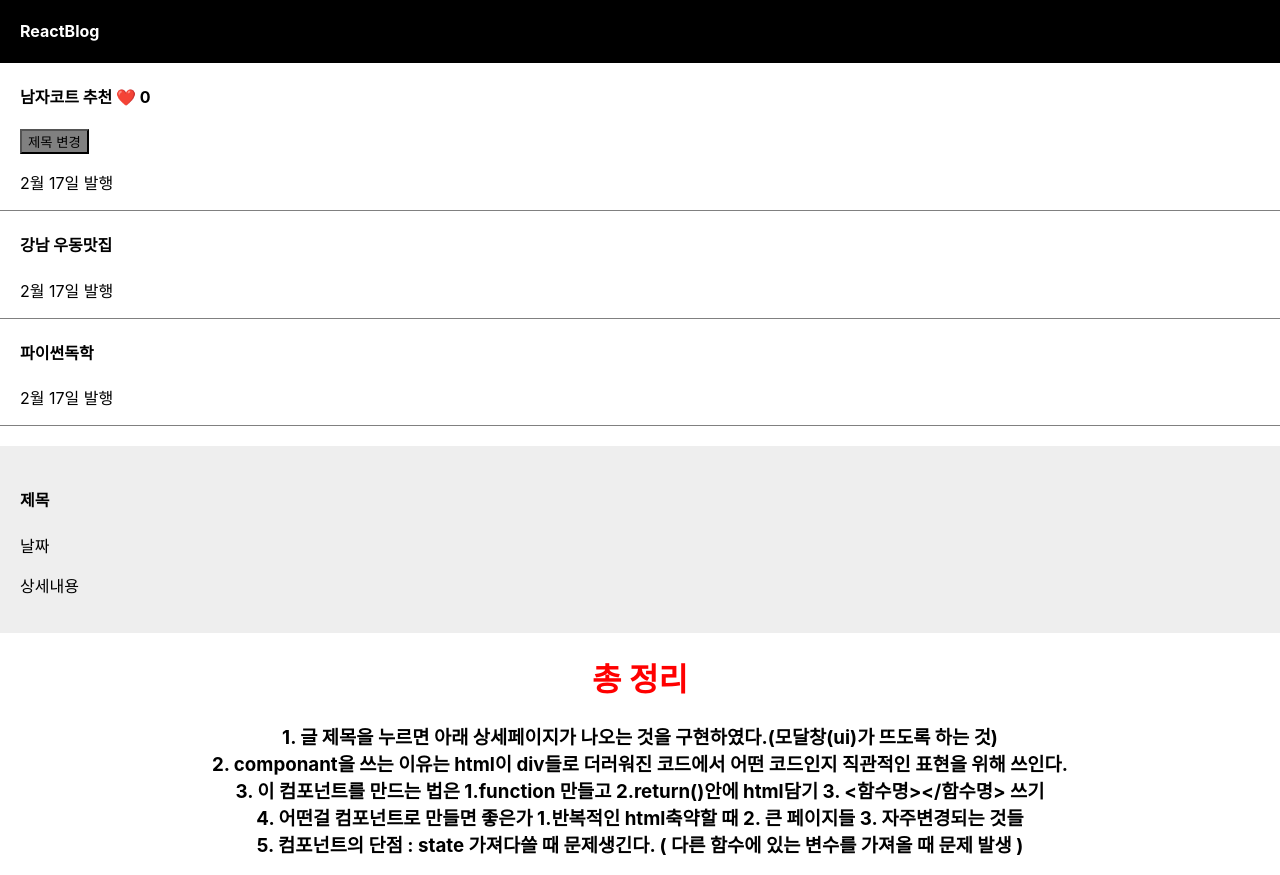
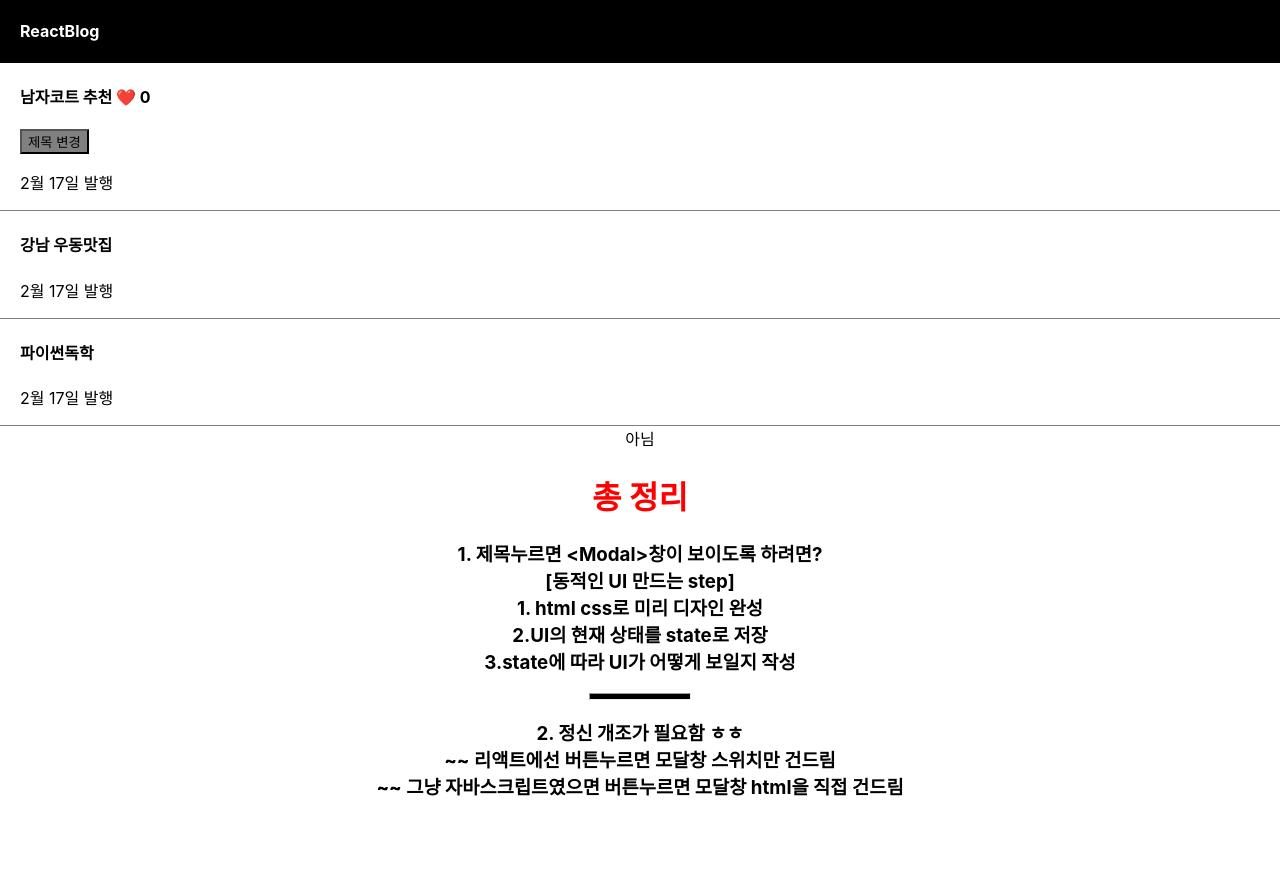
Before and after one commit to jangdayeon/ReactStudying_part1, a React (Create React App) app: page / in a window 1280 px wide. After the commit the page ends 818 px from the top, so only its background shows below. Built offline with nearby package versions, Linux system fonts and the light colour scheme.

Commit message:
리액트 환경에서 동적인 UI 만드는 법(모달창만들기)

```diff
--- a/src/App.js
+++ b/src/App.js
@@ -8,6 +8,9 @@ function App() {
   let logo = "ReactBlog";
   let [a,제목변경] = useState(['남자코트 추천','강남 우동맛집','파이썬독학']);
   let [따봉, 따봉변경] = useState(0);
+  ///////////////////////////////////////////////////////////////
+  let [modal, setModal] = useState('닫힘'); //modal, set --이 관습 , 모달창상태 표현 형식은 자유!
+  ///////////////////////////////////////////////////////////////
 
   function 함수(){
     let copy = [...a];
@@ -30,23 +33,33 @@ function App() {
         <p>2월 17일 발행</p>
       </div>
       <div className="list">
-        <h4>{a[2]}</h4>
+
+        {/* <h4 onClick={()=>{ modal = '열림';}}>{a[2]}</h4> 이 코드는 틀린 코드! setModal을 이용해서 값 변경해야지 눌러서 값이 변경되는 게 실행됨*/}
+        <h4 onClick={()=>{ setModal('열림');}}>{a[2]}</h4>
         <p>2월 17일 발행</p>
       </div>
-
-    {/* ////////////////////////////////////////////// */}
-      <Modal></Modal>
-      {/* 위 코드를 <Modal/> 으로 만 작성해도 된다. */}
-    {/* ////////////////////////////////////////////// */}
+      {/* ////////////////////////////////////////////// */}
+      {
+        // JSX 안에서는 if else 문법을 사용할 수 없다. 대신 삼항연산자라는 건 JSX 중괄호 안에서 사용가능하다.
+        //조건식 ? 조건식 참일 때 실행할 코드 : 조건식 거짓일 때 실행할 코드
+        modal == '열림'? <Modal/> : '아님'
+      }
+      {/* ////////////////////////////////////////////// */}
 
       <div>
         <h1 style={{color:'red'}}>총 정리</h1>
         <h3>
-          1. 글 제목을 누르면 아래 상세페이지가 나오는 것을 구현하였다.(모달창(ui)가 뜨도록 하는 것)<br></br>
-          2. componant을 쓰는 이유는 html이 div들로 더러워진 코드에서 어떤 코드인지 직관적인 표현을 위해 쓰인다.<br></br>
-          3. 이 컴포넌트를 만드는 법은 1.function 만들고 2.return()안에 html담기 3. {'<함수명></함수명>'} 쓰기<br></br>
-          4. 어떤걸 컴포넌트로 만들면 좋은가 1.반복적인 html축약할 때 2. 큰 페이지들 3. 자주변경되는 것들 <br></br>
-          5. 컴포넌트의 단점 : state 가져다쓸 때 문제생긴다. ( 다른 함수에 있는 변수를 가져올 때 문제 발생 )
+          1. 제목누르면 {'<Modal>'}창이 보이도록 하려면? <br></br>
+          [동적인 UI 만드는 step]<br></br>
+          1. html css로 미리 디자인 완성<br></br>
+          2.UI의 현재 상태를 state로 저장<br></br>
+          3.state에 따라 UI가 어떻게 보일지 작성<br></br>
+        </h3>
+        <hr style={{width:'100px', height:'5px',backgroundColor:'black'}}></hr>
+        <h3>
+          2. 정신 개조가 필요함 ㅎㅎ<br></br>
+          ~~ 리액트에선 버튼누르면 모달창 스위치만 건드림<br></br>
+          ~~ 그냥 자바스크립트였으면 버튼누르면 모달창 html을 직접 건드림<br></br>
         </h3>
       </div>
     </div>
@@ -55,27 +68,15 @@ function App() {
 
 
 }
-///////////////////////////////////////////////////////////////////////////////////////////
-//컴포턴트 만드는 문법1
+
 function Modal(){
-  return ( //유의할 점!! 하나의 태그로 시작하여 하나의 태그로 끝나야함! 태그 병렬 XX
-      //의미 없는 <div>을 쓰고 싶지 않을 때, <></>을 사용하여 하나의 태그로 묶을 수 있다.
-      //이것을 fragment 문법이라고 한다.
-      <>
+  return (
       <div className="modal">
         <h4>제목</h4>
         <p>날짜</p>
         <p>상세내용</p>
       </div>
-      </>
   )
 }
-//컴포넌트 만드는 문법2
-const Modal2 = () => { //const 자료형을 사용하면 console에 값이 변경될 때 에러문이 발생하여 사용하는 경우가 많음
-  return (
-    <div></div>
-  )
-}
-///////////////////////////////////////////////////////////////////////////////////////////
 
 export default App;
```
